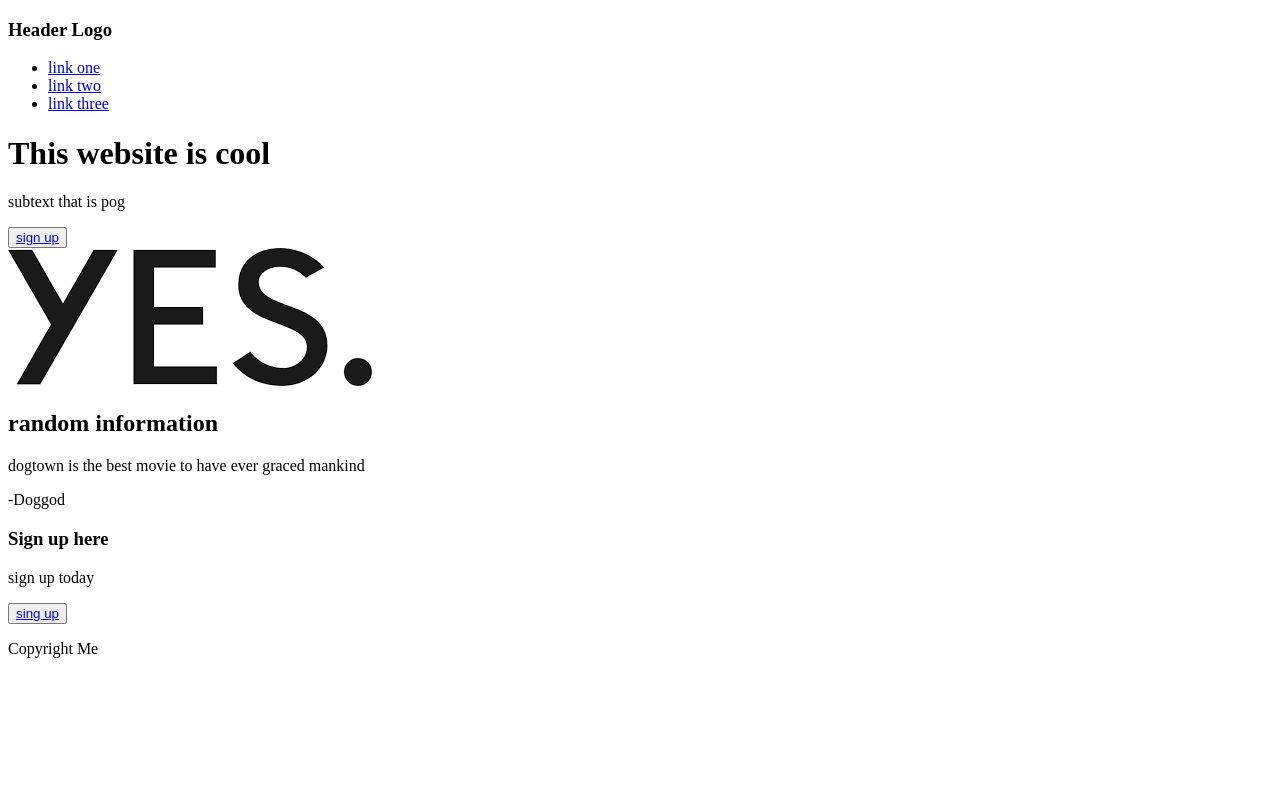
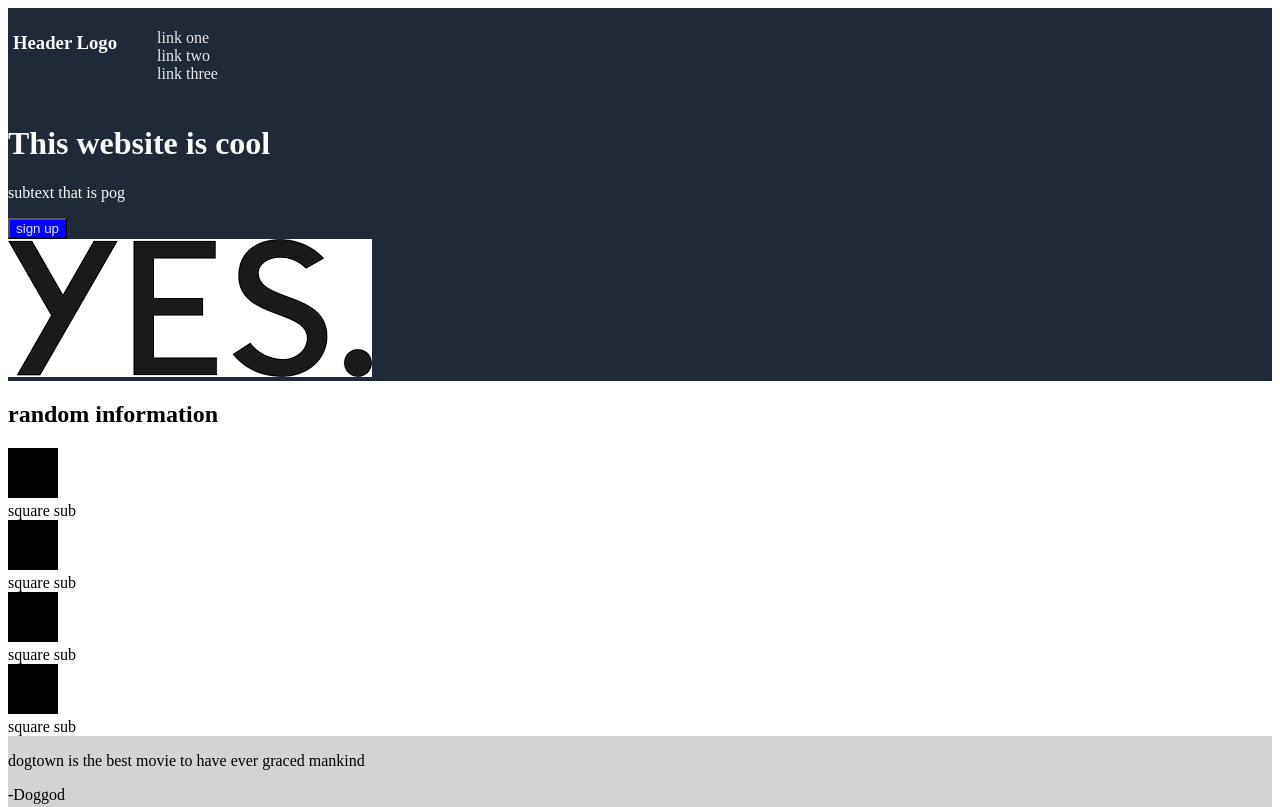
Before and after one commit to johnsmith0976/project, a plain HTML site: page index.html in a window 1280 px wide. Shown: the top 807 px of the page. Drawn offline with Linux system fonts and the light colour scheme.

Commit message:
added more content to style.css

```diff
--- a/index.html
+++ b/index.html
@@ -5,28 +5,36 @@
     <meta http-equiv="X-UA-Compatible" content="IE=edge">
     <meta name="viewport" content="width=device-width, initial-scale=1.0">
     <title>website</title>
+    <link rel="stylesheet" href="style.css">
 </head>
 <body>
     <div class="header">
     <h3> Header Logo</h3>
     <ul>
+        <div class="sub">
         <li><a href="youtube.com">link one</a></li>
         <li><a href="youtube.com">link two</a></li>
-        <li><a href="youtube.com">link three</a></li>
+        <li><a href="youtube.com">link three</a></li></div>
     </ul></div>
 
 <div class="two">
     <h1> This website is cool</h1>
-    <p>subtext that is pog</p>
+   <div class="sub"> <p>subtext that is pog</p></div>
     <div><button> <a href="youtube.com">sign up</a></button></div>
     <img src="download.png"></div>
 
     <div class="three">
     <h2>random information</h2>
-    <div class="square"></div>
-    <div class="square"></div>
-    <div class="square"></div>
-    <div class="square"></div></div>
+    <div class="square">
+    <img src="black.png">
+    <div class="subt">square sub</div>
+    <img src="black.png">
+    <div class="subt">square sub</div>
+    <img src="black.png">
+    <div class="subt">square sub</div>
+    <img src="black.png"></div>
+    <div class="subt">square sub</div>
+    </div>
 
     <div class="four">
     <p>dogtown is the best movie to have ever graced mankind</p>
--- a/style.css
+++ b/style.css
@@ -0,0 +1,47 @@
+@import url('https://fonts.googleapis.com/css2?family=Roboto:wght@100&display=swap');
+
+body {
+    display: flex;
+    flex-direction: column;
+}
+.header, footer, .two {
+   background-color: #1F2937;
+    color: #F9FAF8
+}
+
+.header {
+    margin: 0;
+    padding: 5px;
+    display: flex;
+
+}
+.two {
+    margin-top: 0;
+}
+
+a {
+    text-decoration: none;
+    color: #E5E7EB;
+}
+
+ul {
+    list-style: none;
+}
+
+.square img {
+    height: 50px;
+    width: 50px;
+
+}
+
+button {
+    background-color: blue;
+}
+
+.four {
+    background-color: lightgray;
+}
+
+.five {
+    background-color: aqua;
+}
```
Also changed, not shown: black.png (added).
